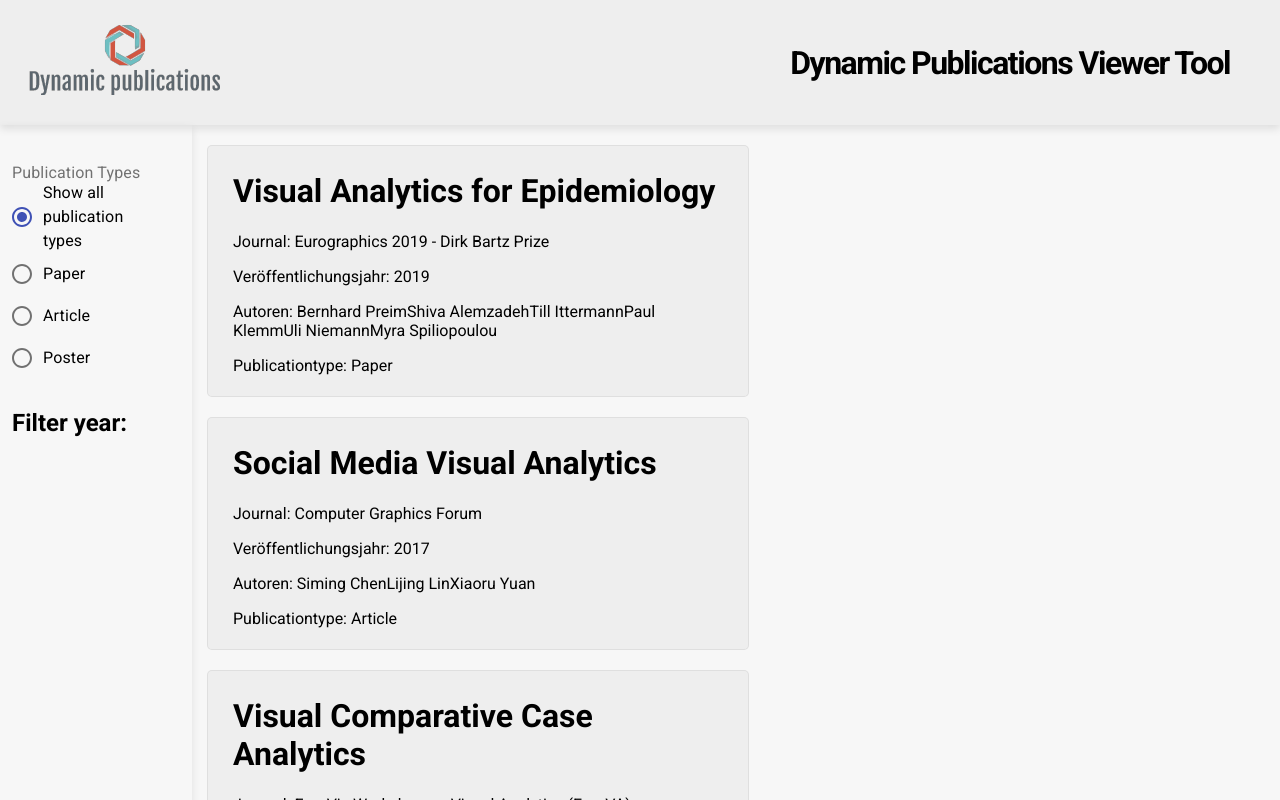
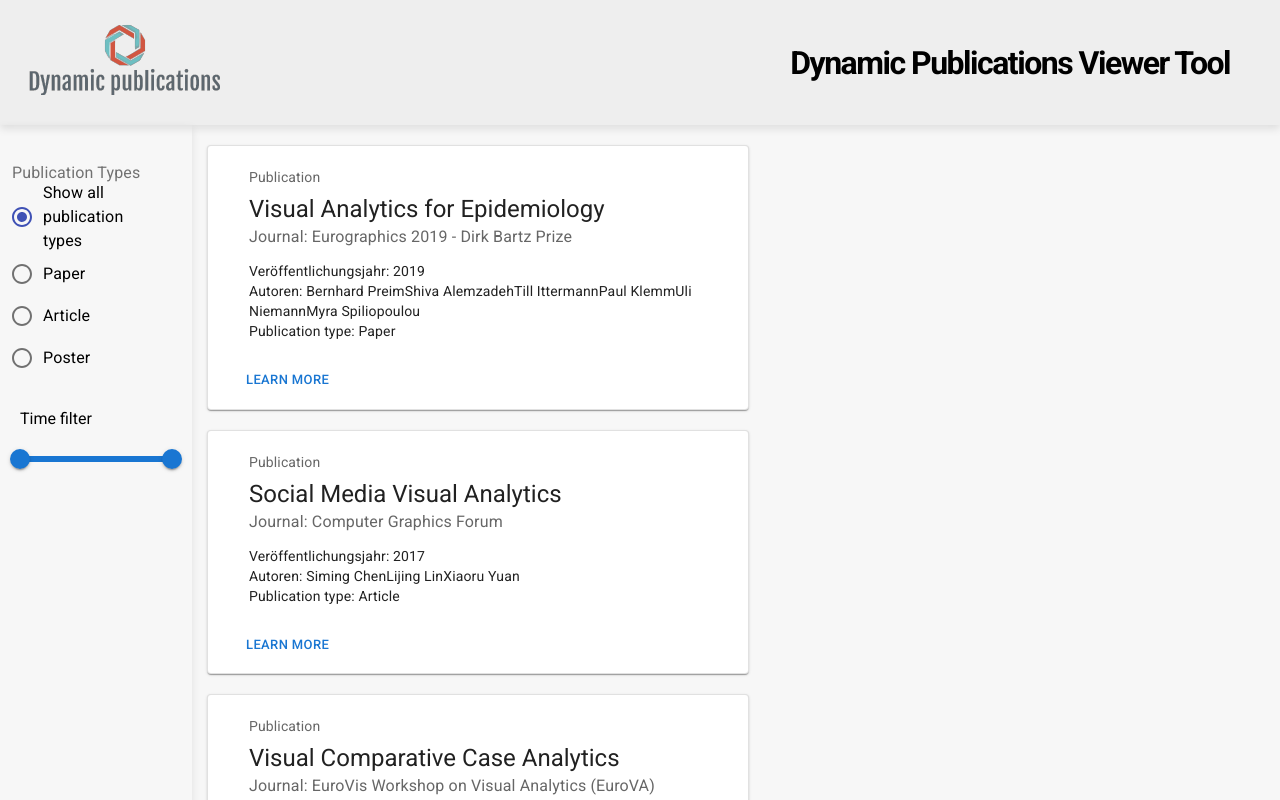
Before and after one commit to Niclay/WebUI_Project, a React (Create React App) app: page / in a window 1280 px wide. Shown: the top 800 px of the page. Built offline with nearby package versions, Linux system fonts and the light colour scheme.

Commit message:
Time filter added
Filter based on a Range-slider has been implemented

```diff
--- a/package.json
+++ b/package.json
@@ -3,10 +3,13 @@
   "version": "0.1.0",
   "private": true,
   "dependencies": {
+    "@chakra-ui/react": "^2.2.1",
     "@emotion/react": "^11.9.3",
     "@emotion/styled": "^11.9.3",
     "@material-ui/core": "^4.12.4",
     "@mui/material": "^5.8.6",
+    "framer-motion": "^6.3.16",
+    "rc-slider": "^10.0.0",
     "react": "^18.2.0",
     "react-dom": "^18.2.0",
     "react-scripts": "^2.1.3",
--- a/src/atoms.js
+++ b/src/atoms.js
@@ -1,6 +1,12 @@
 import { atom } from 'recoil'
+
 
 export const typeState = atom({
     key: 'typeState',
-    default: "",
+    default: ""
   });
+
+export const yearState = atom({
+  key: 'yearState',
+  default:["0","9999"]
+});
--- a/src/components/Card.js
+++ b/src/components/Card.js
@@ -1,16 +1,45 @@
 import React from "react"
-import {RecoilRoot,atom,selector,useRecoilState,useRecoilValue,} from 'recoil';
+import { RecoilRoot, atom, selector, useRecoilState, useRecoilValue, } from 'recoil';
 
-export default function Card(item) {
+import Box from '@mui/material/Box';
+import Card from '@mui/material/Card';
+import CardActions from '@mui/material/CardActions';
+import CardContent from '@mui/material/CardContent';
+import Button from '@mui/material/Button';
+import Typography from '@mui/material/Typography';
+
+export default function BasicCard(item) {
+    const bull = (
+        <Box
+            component="span"
+            sx={{ display: 'inline-block', mx: '2px', transform: 'scale(0.8)' }}
+        >
+            •
+        </Box>
+    );
+
+
     return (
-
-            <div className="card">
-                <h1>{item.title}</h1>
-                <p>Journal: {item.journal}</p>
-                <p>Veröffentlichungsjahr: {item.year}</p>
-                <p>Autoren: {item.author}</p>
-                <p>Publicationtype: {item.type}</p>
-            </div>
-
-    )
+        <Card className="card" sx={{ minWidth: 275 }}>
+            <CardContent>
+                <Typography sx={{ fontSize: 14 }} color="text.secondary" gutterBottom>
+                    Publication
+                </Typography>
+                <Typography variant="h5" component="div">
+                    {item.title}
+                </Typography>
+                <Typography sx={{ mb: 1.5 }} color="text.secondary">
+                    Journal: {item.journal}
+                </Typography>
+                <Typography variant="body2">
+                <span>Veröffentlichungsjahr: {item.year}</span> <br/>
+                <span>Autoren: {item.author}</span> <br/>
+                <span>Publication type: {item.type}</span>
+                </Typography>
+            </CardContent>
+            <CardActions>
+                <Button size="small">Learn More</Button>
+            </CardActions>
+        </Card>
+    );
 }
--- a/src/components/Filters.js
+++ b/src/components/Filters.js
@@ -3,11 +3,14 @@ import {RecoilRoot,atom,selector,useRecoilState,useRecoilValue,} from 'recoil';
 import Typefilter from './Typefilter'
 import Yearfilter from './Yearfilter'
 
+
 export default function Filters() {
+    console.log("Filter updated")
     return (
         <div className="filterbox">
             <Typefilter />
             <Yearfilter />
+
         </div>
     )
 }
--- a/src/components/Objects.js
+++ b/src/components/Objects.js
@@ -1,17 +1,19 @@
 import React from "react"
-import {useRecoilState} from 'recoil';
-import Card from "./Card"
+import { useRecoilState } from 'recoil';
+import BasicCard from "./Card"
 import Data from "../data"
-import { typeState } from '../atoms'
+import { typeState, yearState } from '../atoms'
 
-export default function Objects() {
+export default function Objects(props) {
 
-const [type, setType] = useRecoilState(typeState);
-const filteredcards = (type !== "" ? Data.filter(date => date.hasOwnProperty("type") && date.type[0] === type).map(item => <Card {...item}/>) : Data.map(item => <Card {...item}/>))
-console.log(type)
-return (
-    <div className="objects--Wrapper">
-        {filteredcards}
-    </div>
+    const [type, setType] = useRecoilState(typeState);
+    const [years, setYears] = useRecoilState(yearState)
+
+    const filteredcards = (type !== "" ? Data.filter(date => date.hasOwnProperty("type") && date.type[0] === type && date.year[0]>=years[0] && date.year[0]<=years[1]).map(item => <BasicCard {...item} />) : Data.filter(date =>date.year[0]>=years[0] && date.year[0]<=years[1]).map(item => <BasicCard {...item} />))
+
+    return (
+        <div className="objects--Wrapper">
+            {filteredcards}
+        </div>
     )
 }
--- a/src/components/Typefilter.js
+++ b/src/components/Typefilter.js
@@ -9,9 +9,11 @@ import * as Mui from '@material-ui/core';
 
 
 
+
 export default function Typefilter(props) {
     const [type, setTypes] = useRecoilState(typeState);
     const typeSet = new Set()
+
     for (let i = 0; i < Data.length; i++) {
         if (Data[i].hasOwnProperty("type")) {
             typeSet.add(Data[i].type[0])
--- a/src/components/Typefilters.js
+++ b/src/components/Typefilters.js
@@ -11,6 +11,7 @@ export default function Typefilters(props) {
 
     return (
         <Mui.FormControlLabel value={props.type} control={<Mui.Radio color="primary" onClick={() => setTypes(props.type)}/>} label={props.type} />
+
     )
 
 }
--- a/src/components/Yearfilter.js
+++ b/src/components/Yearfilter.js
@@ -1,13 +1,37 @@
-import React from "react"
-import {RecoilRoot,atom,selector,useRecoilState,useRecoilValue,} from 'recoil';
+import * as React from "react"
+import { RecoilRoot, atom, selector, useRecoilState, useRecoilValue, } from 'recoil';
+import { yearState } from "../atoms";
+import Data from "../data"
+import Slider from '@mui/material/Slider';
 
 
-export default function Yearfilter () {
+
+export default function Yearfilter() {
+    const [years, setYears] = useRecoilState(yearState)
+    const allyears = []
+    Data.map(date => allyears.push(parseInt(date.year)))
+
+    const minyears = Math.min(...allyears)
+    const maxyears = Math.max(...allyears)
+
+    function changeHandler(e,value) {
+        setYears(value)
+    }
+
+
     return (
-        <div className="filterwrap">
-            <div className="filter--title">
-                <h1>Filter year:</h1>
-            </div>
+        <div class="slider">
+            <p>Time filter</p>
+            <Slider
+                getAriaLabel={() => 'Temperature range'}
+                min= {minyears}
+                max= {maxyears}
+                defaultValue = {[minyears, maxyears]}
+                value = {years}
+                valueLabelDisplay="auto"
+                onChange={changeHandler}
+            />
         </div>
     )
+
 }
--- a/src/index.css
+++ b/src/index.css
@@ -109,3 +109,7 @@ body {
   box-shadow: rgba(213, 217, 217, .5) 0 2px 5px 0;
   outline: 0;
 }
+
+.slider {
+  margin: 20px;
+}
```
Also changed, not shown: src/App.js (+5 -2 lines), 1 other file (tests, documents, lock files or other folders).
